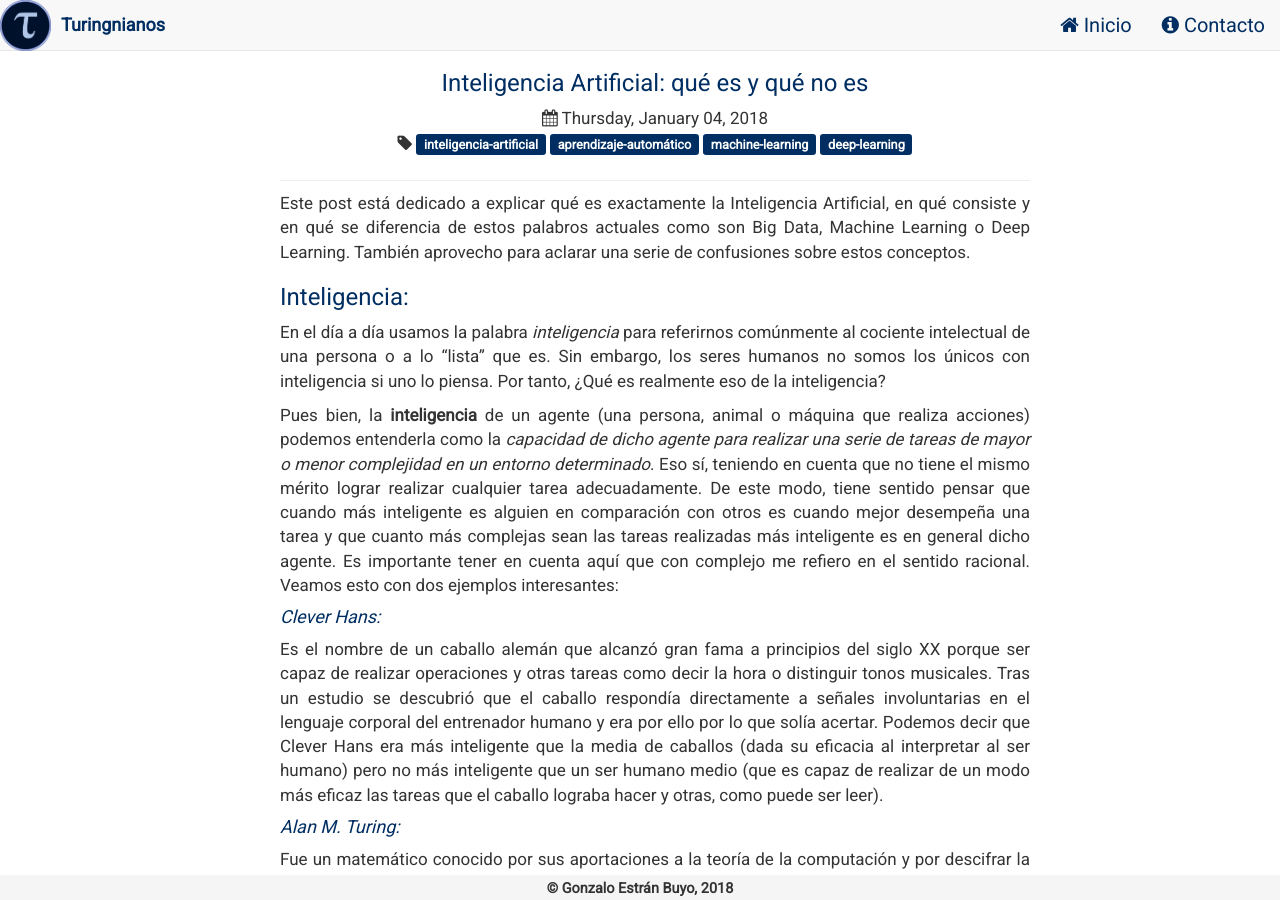
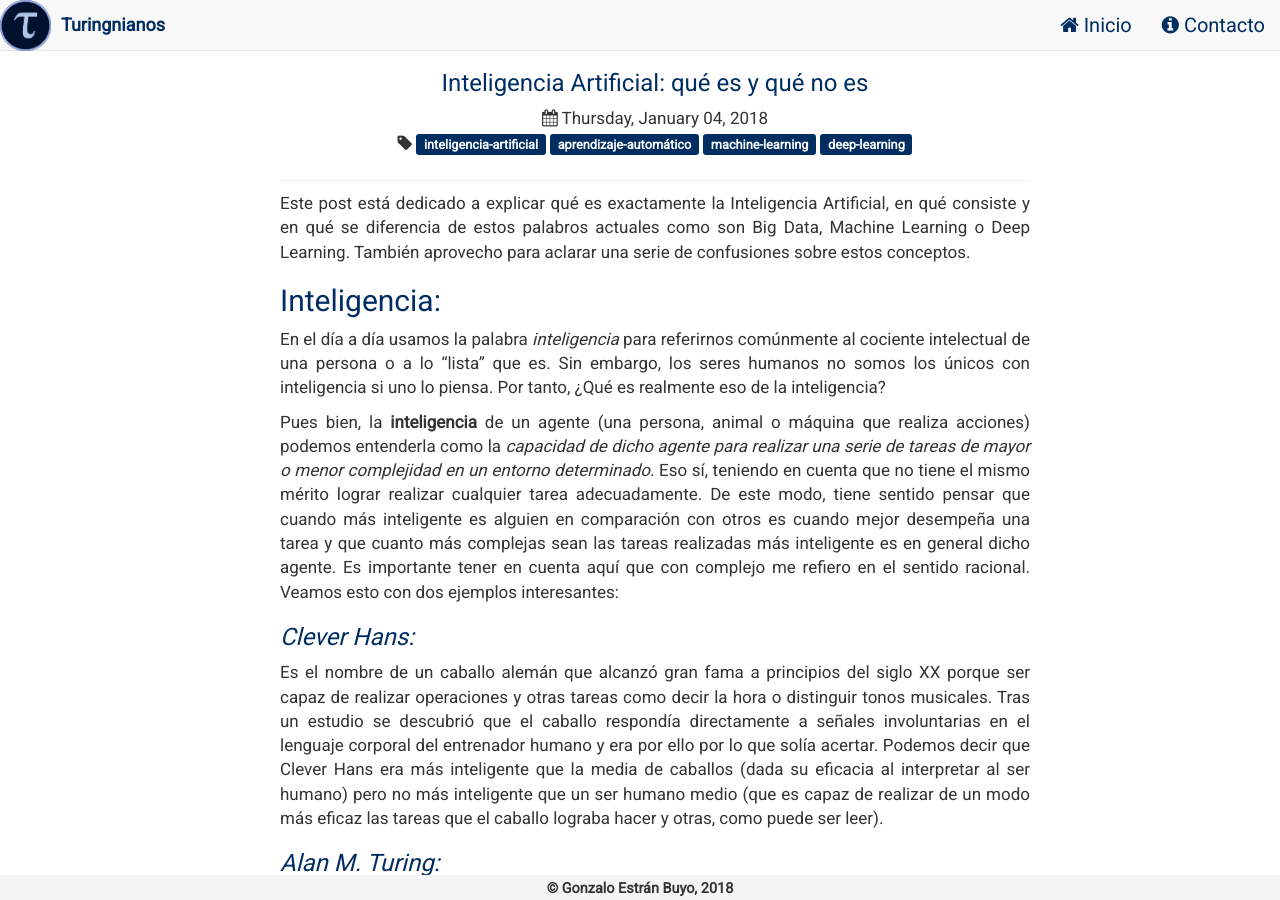
Before and after one commit to turingnianos/turingnianos.github.io, a Jekyll site: the page built from _posts/2018-01-04-ia-que-es.md, in a window 1280 px wide and 900 px high. Built offline with Jekyll 4.4.1, drawn with Linux system fonts in a browser that asks for light colours; nearby versions of some CDN libraries; comment, search, counter and statistics services are not loaded.

Commit message:
Update 2018-01-04-ia-que-es.md

```diff
--- a/_posts/2018-01-04-ia-que-es.md
+++ b/_posts/2018-01-04-ia-que-es.md
@@ -12,20 +12,20 @@ Este post está dedicado a explicar qué es exactamente la Inteligencia Artifici
 
 <!--more-->
 
-### Inteligencia:
+## Inteligencia:
 En el día a día usamos la palabra *inteligencia* para referirnos comúnmente al cociente intelectual de una persona o a lo "lista" que es. Sin embargo, los seres humanos no somos los únicos con inteligencia si uno lo piensa. Por tanto, ¿Qué es realmente eso de la inteligencia?
 
 Pues bien, la **inteligencia** de un agente (una persona, animal o máquina que realiza  acciones) podemos entenderla como la *capacidad de dicho agente para realizar una serie de tareas de mayor o menor complejidad en un entorno determinado*. Eso sí, teniendo en cuenta que no tiene el mismo mérito lograr realizar cualquier tarea adecuadamente. De este modo, tiene sentido pensar que cuando más inteligente es alguien en comparación con otros es cuando mejor desempeña una tarea y que cuanto más complejas sean las tareas realizadas más inteligente es en general dicho agente. Es importante tener en cuenta aquí que con complejo me refiero en el sentido racional. Veamos esto con dos ejemplos interesantes:
 
-#### *Clever Hans:*
+### *Clever Hans:*
 Es el nombre de un caballo alemán que alcanzó gran fama a principios del siglo XX porque ser capaz de realizar operaciones y otras tareas como decir la hora o distinguir tonos musicales. Tras un estudio se descubrió que el caballo respondía directamente a señales involuntarias en el lenguaje corporal del entrenador humano y era por ello por lo que solía acertar. Podemos decir que Clever Hans era más inteligente que la media de caballos (dada su eficacia al interpretar al ser humano) pero no más inteligente que un ser humano medio (que es capaz de realizar de un modo más eficaz las tareas que el caballo lograba hacer y otras, como puede ser leer).
 
-#### *Alan M. Turing:*
+### *Alan M. Turing:*
 Fue un matemático conocido por sus aportaciones a la teoría de la computación y por descifrar la máquina nazi Enigma, lo cual se cree que acortó la Segunda Guerra Mundial entre dos y cuatro años. Puesto que Turing fue capaz de realizar de un modo eficaz diversas tareas de un alto nivel intelectual (bastante complejas) es considerado un genio (y por tanto una persona muy inteligente).
 
 No pretendo con esto restar valor a otras tareas como pueda ser el deporte, sin embargo tareas más intelectuales por lo general distinguen mejor a un agente de otras especies (un guepardo  es más rápido  que Usain Bolt y no por ello más inteligente) y le hacen dentro su especie ser considerado más inteligente.
 
-### Inteligencia Artificial:
+## Inteligencia Artificial:
 Al igual que los seres humanos contamos con diferentes estrategias para realizar actividades y resolver problemas, un agente que no sea humano necesitará también técnicas concretas para cumplir con los objetivos que le hayan sido marcados. La Inteligencia Artificial es el *área de las ciencias de la computación dedicada a desarrollar técnicas (algoritmos) que permitan realizar tareas propias del ser humano de un modo eficaz y automatizado*.
 
 Es una disciplina que como se puede intuir abarca numerosas áreas como serían la visión artificial, el tratamiento de sonido, la predicción de aspectos de diferente tipo (meteorológico, financiero, sanitario, etc) o la comprensión y generación de lenguaje entre otras.
@@ -42,7 +42,7 @@ La IA cuenta con diferentes áreas en función de las diferentes técnicas que i
 
 Dicho esto, he de añadir que por tanto **la IA NO es sólo Machine Learning**. Machine Learning es más bien una de las áreas de mayor influencia en IA actualmente.
 
-### Machine Learning:
+## Machine Learning:
 El machine learning o aprendizaje automático es un área de la IA compuesta a su vez por los siguientes tipos de tareas:
 1. **Tareas de clasificación:** en las cuales el objetivo consiste en determinar a qué clase pertenece con mayor probabilidad una información. Por ejemplo: el reconocimiento de imágenes.
 2. **Tareas de regresión:** dedicadas a tratar de hallar la aproximación de la función que mejor relaciona una serie de variables de entrada con otras de salida. Por ejemplo: tratar de predecir el índice de un activo financiero en un momento determinado.
@@ -53,7 +53,7 @@ Para realizar dichas tareas existen diversos algoritmos estadísticos, pero exis
 
 Por otro lado, por tanto **Deep Learning es un área de Machine Learning.**
 
-### Big Data:
+## Big Data:
 Llegamos de este modo a la última cuestión: cómo entrenar estos sistemas de inteligencia. Pues bien, actualmente hay un aspecto que facilita mucho las cosas: la gran cantidad de datos de la cual disponemos gracias principalmente a Internet. Esta gran nube de datos recibe el nombre de **Big Data**. Se cree que es un área que va a crecer aún más cuando comiencen a tomar presencia en la sociedad diversos sensores de IoT (Internet de las cosas).
 
 Junto con el reciente desarrollo de recursos computacionales más potentes (principalmente GPUs), el Big Data es lo que ha hecho que se obtengan tan buenos resultados en Deep Learning en los últimos años aunque las técnicas daten del siglo pasado. Pero como observáis, **Big Data NO es IA**, si no más bien un recurso que facilita un mejor aprendizaje de los modelos.
```
